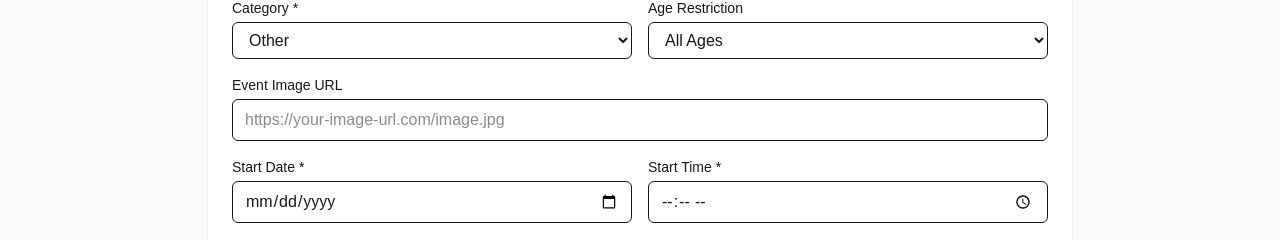
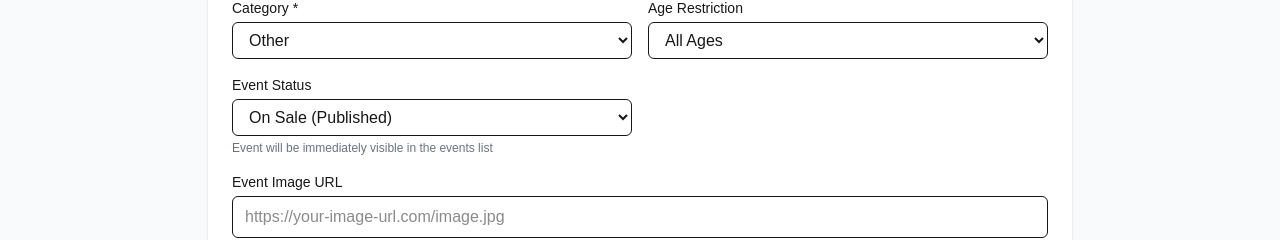
Before and after one commit to OxBryte/Dash-Ticket, a Next.js app: page /organizer/events/create in a window 1280 px wide. Shown: the part 584-824 px from the top of the page. Built offline with nearby package versions, Linux system fonts and the light colour scheme; no server answers.

Commit message:
fix: Change default event status to ON_SALE and add status selector in form

```diff
--- a/app/organizer/events/create/page.tsx
+++ b/app/organizer/events/create/page.tsx
@@ -262,6 +262,24 @@ export default function CreateEventPage() {
                     <option value="18+">18+</option>
                     <option value="21+">21+</option>
                   </select>
+                </div>
+
+                <div>
+                  <label className="block text-sm font-medium mb-1">Event Status</label>
+                  <select
+                    name="status"
+                    value={formData.status}
+                    onChange={handleInputChange}
+                    className="w-full px-3 py-2 border dark:border-gray-700 rounded-md bg-white dark:bg-gray-900"
+                  >
+                    <option value="ON_SALE">On Sale (Published)</option>
+                    <option value="DRAFT">Draft (Not Published)</option>
+                  </select>
+                  <p className="mt-1 text-xs text-gray-500">
+                    {formData.status === 'DRAFT'
+                      ? 'Event will be saved but not visible to customers'
+                      : 'Event will be immediately visible in the events list'}
+                  </p>
                 </div>
               </div>
 
```
